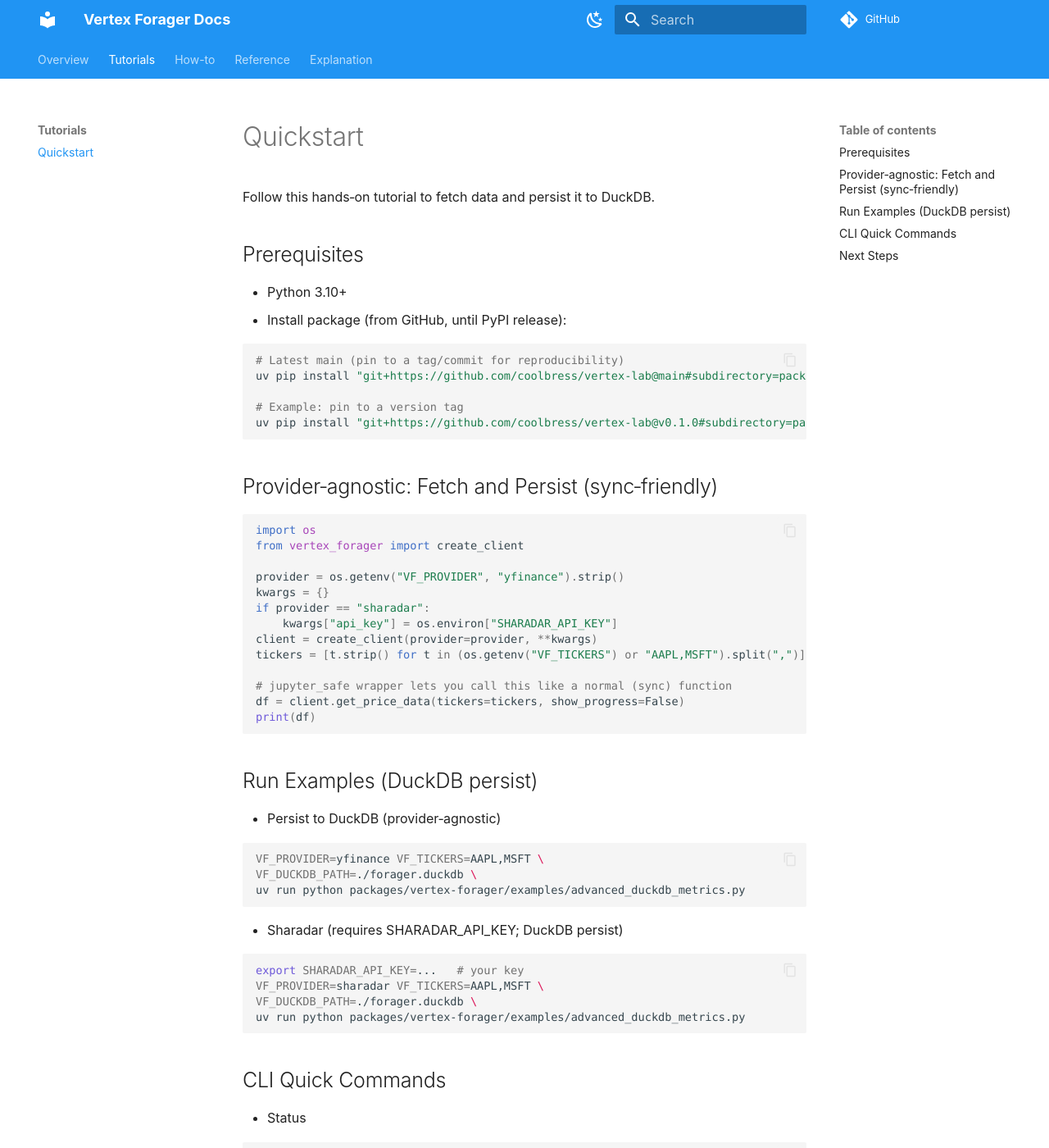
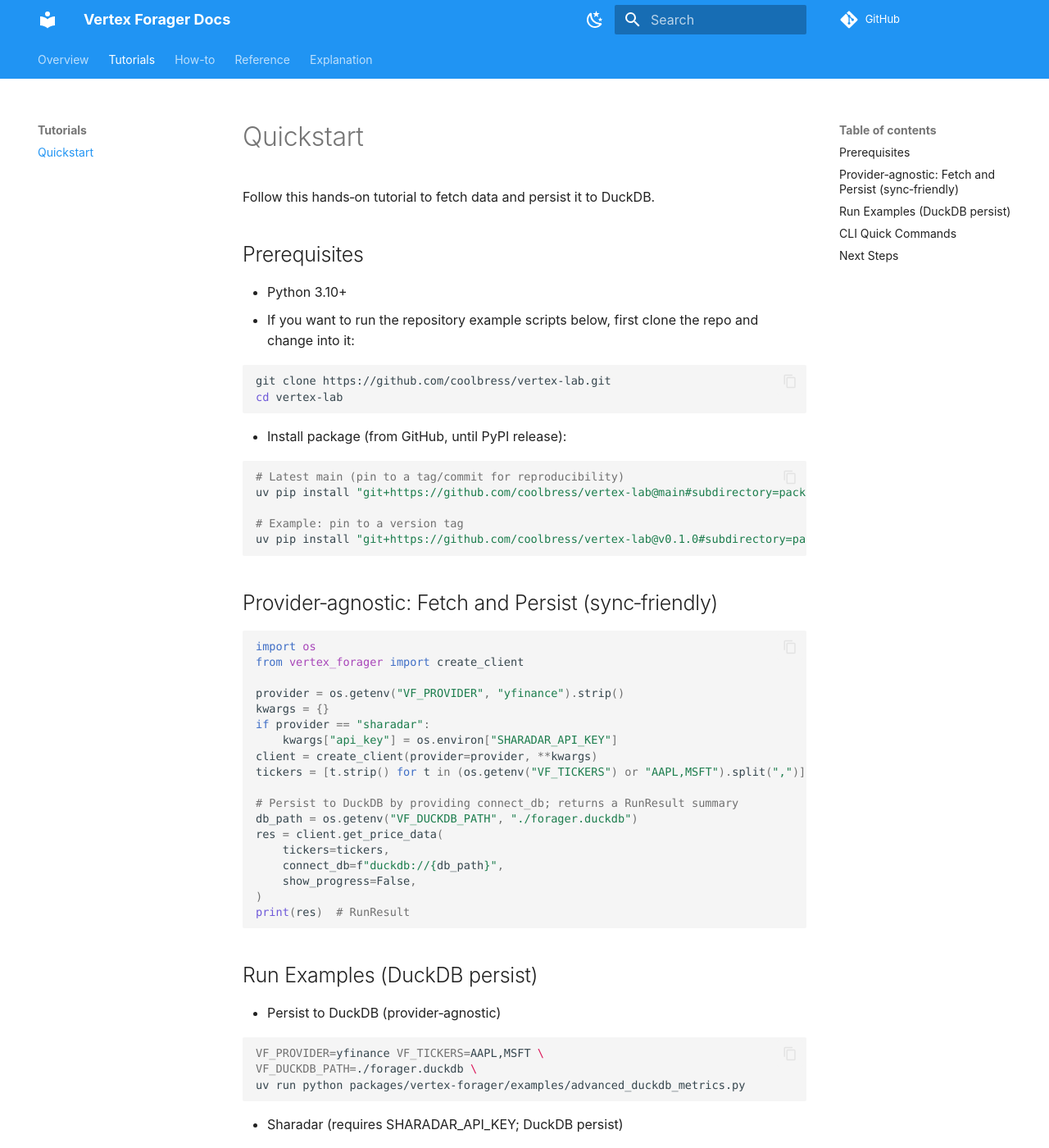
Before and after one commit to coolbress/VertexLab, an MkDocs documentation site: the page built from packages/vertex-forager/docs/tutorials/quickstart.md, in a window 1280 px wide and 1400 px high. Shown: the whole window at 82% size. Built offline with MkDocs 1.6.1 and Material for MkDocs 9.7.7, drawn with Linux system fonts in a browser that asks for light colours; comment, search, counter and statistics services are not loaded.

Commit message:
docs: quickstart persist example + repo clone step; mkdocstrings paths; EngineConfig docstring attributes

````diff
--- a/mkdocs.yml
+++ b/mkdocs.yml
@@ -35,6 +35,8 @@
   - mkdocstrings:
       handlers:
         python:
+          paths:
+            - packages/vertex-forager/src
           options:
             docstring_style: google
             show_source: false
--- a/packages/vertex-forager/docs/tutorials/quickstart.md
+++ b/packages/vertex-forager/docs/tutorials/quickstart.md
@@ -5,6 +5,13 @@
 ## Prerequisites
 
 - Python 3.10+
+- If you want to run the repository example scripts below, first clone the repo and change into it:
+
+```bash
+git clone https://github.com/coolbress/vertex-lab.git
+cd vertex-lab
+```
+
 - Install package (from GitHub, until PyPI release):
 
 ```bash
@@ -28,9 +35,14 @@
 client = create_client(provider=provider, **kwargs)
 tickers = [t.strip() for t in (os.getenv("VF_TICKERS") or "AAPL,MSFT").split(",")]
 
-# jupyter_safe wrapper lets you call this like a normal (sync) function
-df = client.get_price_data(tickers=tickers, show_progress=False)
-print(df)
+# Persist to DuckDB by providing connect_db; returns a RunResult summary
+db_path = os.getenv("VF_DUCKDB_PATH", "./forager.duckdb")
+res = client.get_price_data(
+    tickers=tickers,
+    connect_db=f"duckdb://{db_path}",
+    show_progress=False,
+)
+print(res)  # RunResult
 ```
 
 ## Run Examples (DuckDB persist)
````
Also changed, not shown: 1 other file.
